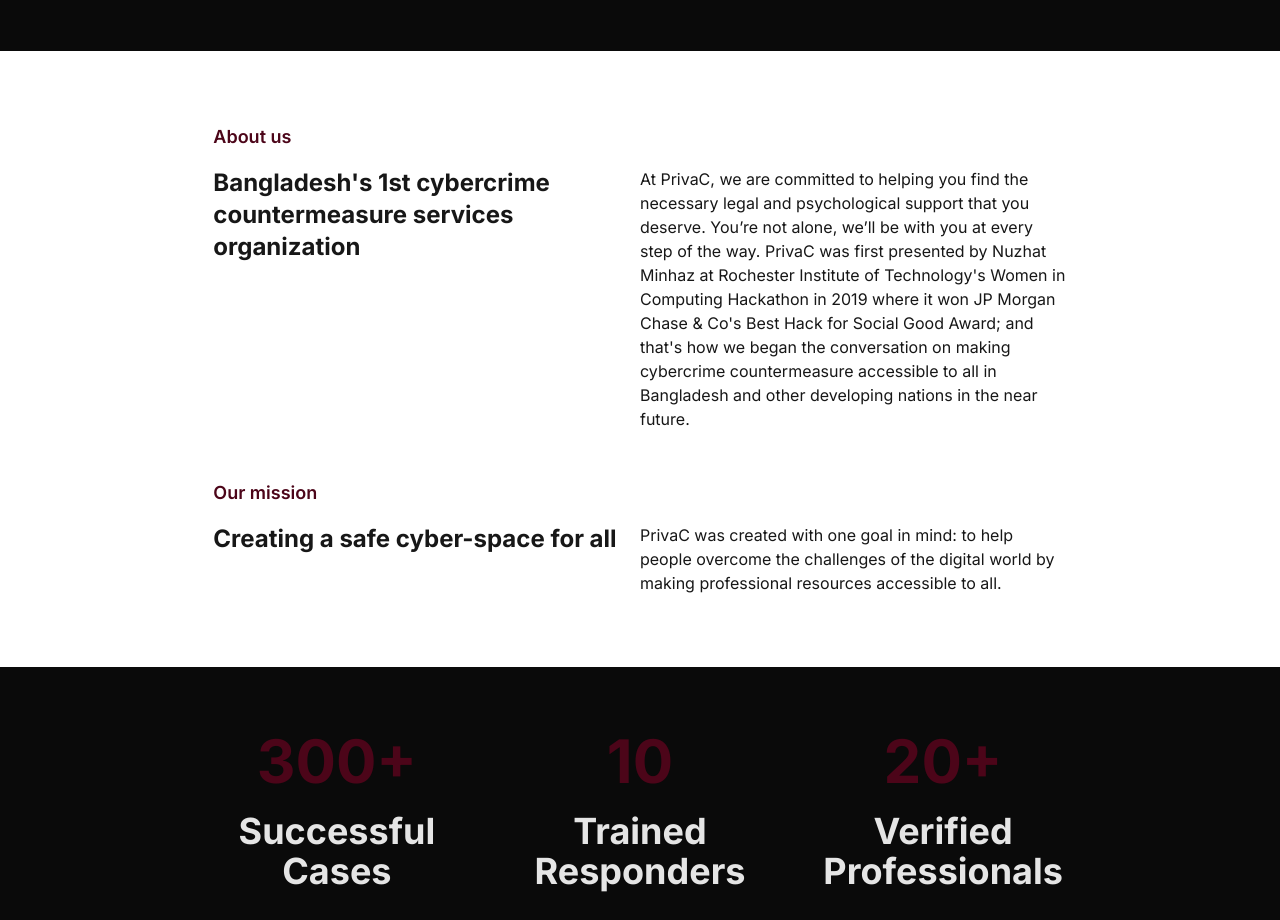
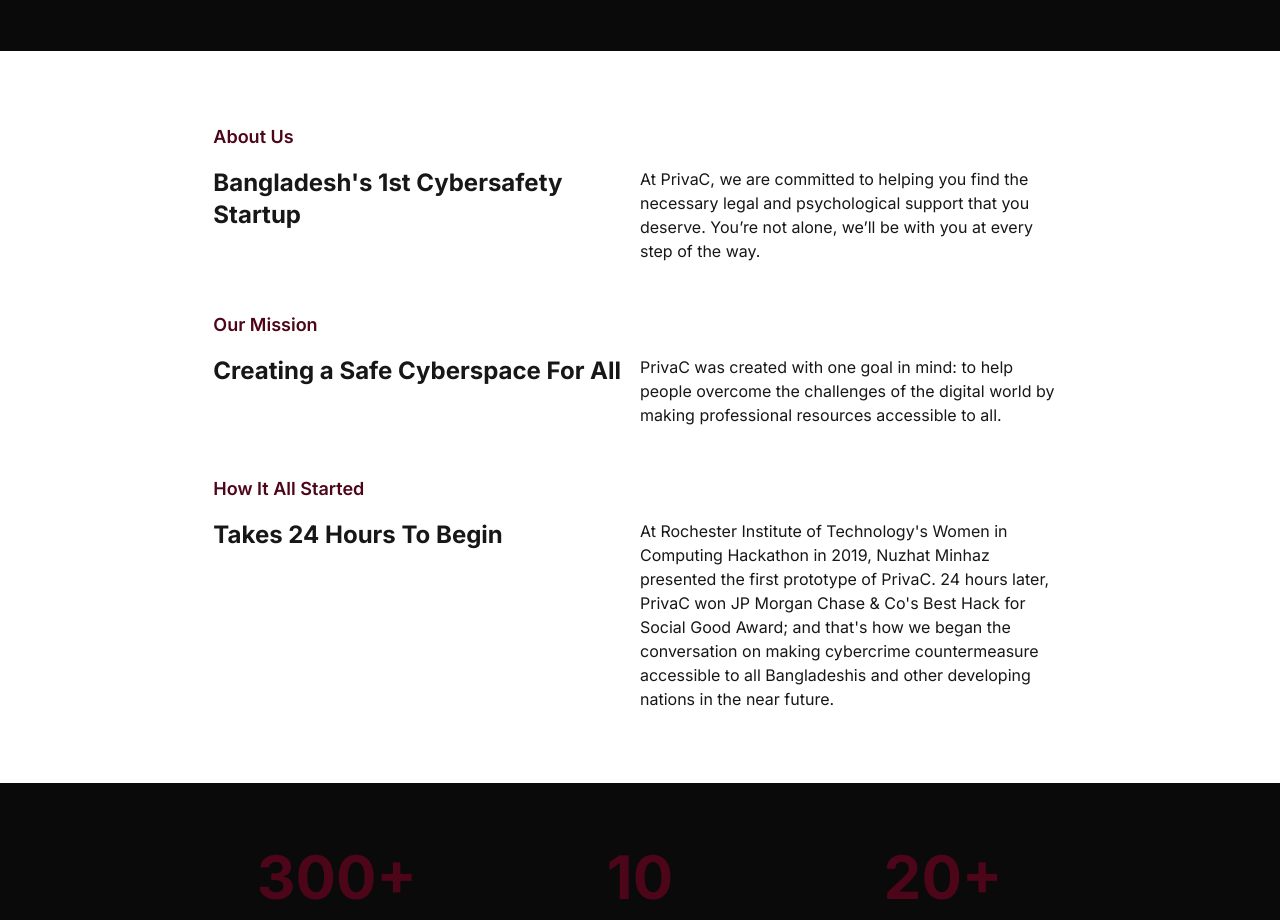
Before and after one commit to privac-bangladesh/website, a Next.js app: page / in a window 1280 px wide. Shown: the part 1880-2800 px from the top of the page. Built offline with nearby package versions, Linux system fonts and the light colour scheme.

Commit message:
text section

```diff
--- a/app/page.tsx
+++ b/app/page.tsx
@@ -96,17 +96,23 @@
       <div className="text-neutral-900 bg-white">
         <h1>&nbsp;</h1>
         <Sections
-          title="About us"
-          boldText="Bangladesh's 1st cybercrime countermeasure services organization"
+          title="About Us"
+          boldText="Bangladesh's 1st Cybersafety Startup"
           regularText="At PrivaC, we are committed to helping you find the necessary legal and psychological support that you deserve.
-          You’re not alone, we’ll be with you at every step of the way. PrivaC was first presented by Nuzhat Minhaz at Rochester Institute of Technology's Women in Computing Hackathon in 2019 where it won
-          JP Morgan Chase & Co's Best Hack for Social Good Award; and that's how we began the conversation on making cybercrime countermeasure accessible to all in Bangladesh and other developing nations in the near future.
+          You’re not alone, we’ll be with you at every step of the way.
           "
         />
+
         <Sections
-          title="Our mission"
-          boldText="Creating a safe cyber-space for all"
+          title="Our Mission"
+          boldText="Creating a Safe Cyberspace For All"
           regularText="PrivaC was created with one goal in mind: to help people overcome the challenges of the digital world by making professional resources accessible to all."
+        />
+                        <Sections
+          title="How It All Started"
+          boldText="Takes 24 Hours To Begin"
+          regularText="At Rochester Institute of Technology's Women in Computing Hackathon in 2019, Nuzhat Minhaz presented the first prototype of PrivaC. 24 hours later, PrivaC won
+          JP Morgan Chase & Co's Best Hack for Social Good Award; and that's how we began the conversation on making cybercrime countermeasure accessible to all Bangladeshis and other developing nations in the near future."
         />
         <h1>&nbsp;</h1>
       </div>
```
